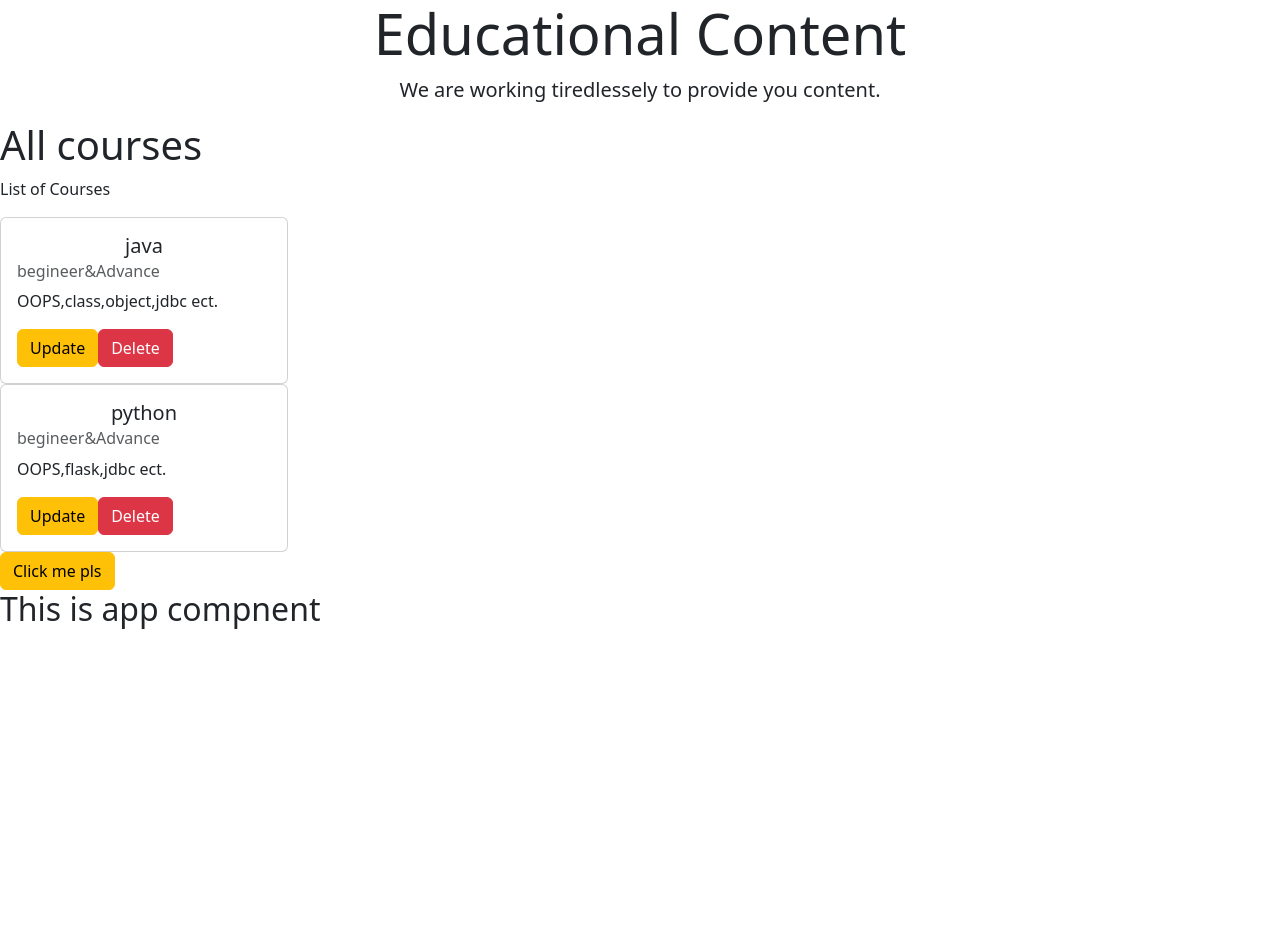
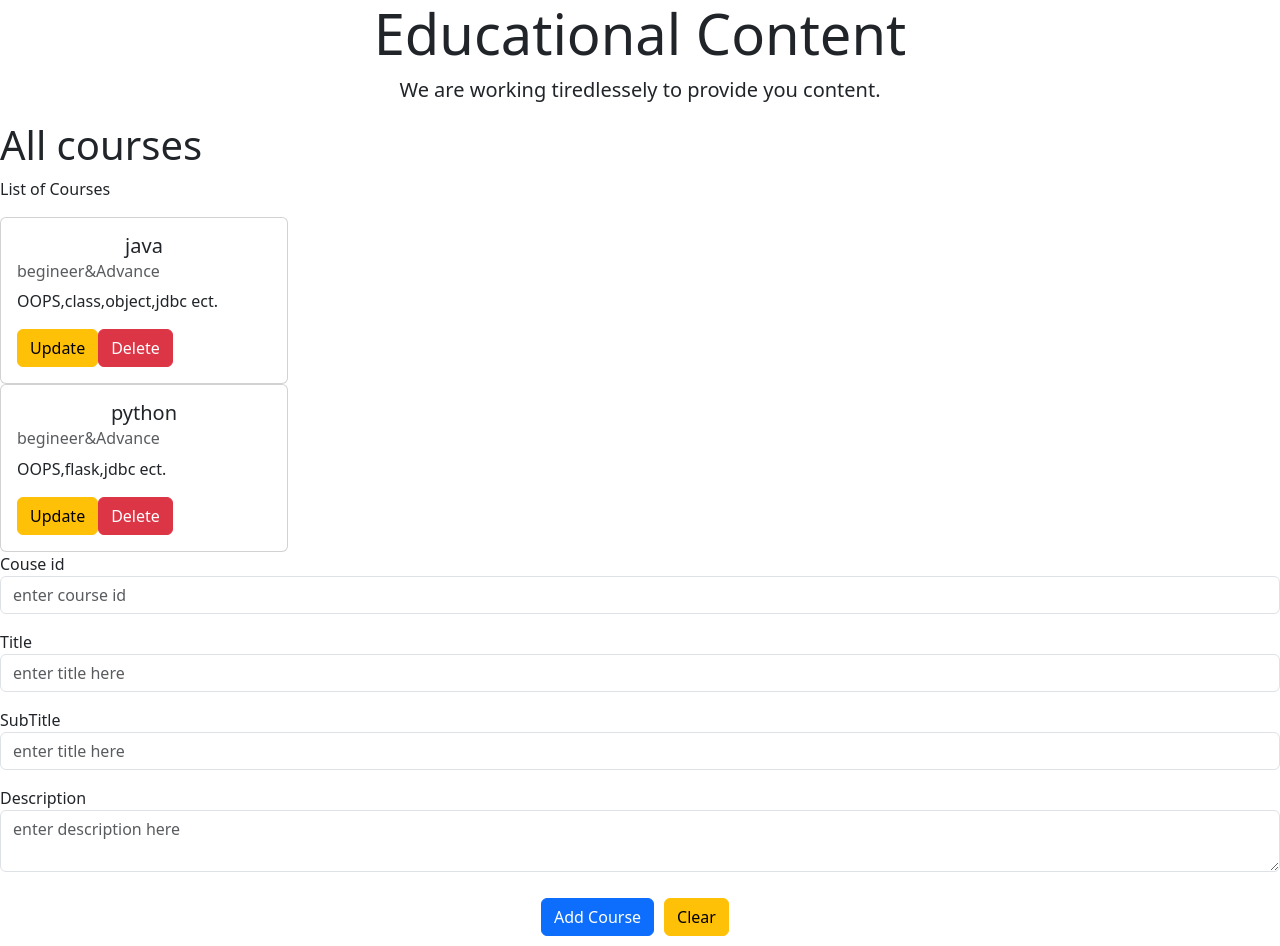
Before and after one commit to anish19091998/reactPortal, a React (Create React App) app: page / in a window 1280 px wide. Before the commit the page ends 800 px from the top, so only its background shows below. Built offline with nearby package versions, Linux system fonts and the light colour scheme.

Commit message:
formAdded

```diff
--- a/src/App.js
+++ b/src/App.js
@@ -7,23 +7,22 @@ import { ToastContainer, toast } from 'react-toastify';
 import 'react-toastify/dist/ReactToastify.css';
 import Course from './component/Course';
 import Courses from './component/Courses';
+import AddCourse from './component/AddCourse';
+import { Fragment } from 'react';
 
 
 function App() {
   const notify = () => toast("Wow so easy!");
 
   return (
-    <div>
+    <Fragment>
 
     <Home/>
     <Courses/>
+    <AddCourse/>
+    </Fragment>
 
-    <Button color='warning'  onClick={notify}>Click me pls</Button>
-
-
-
-    <h2>This is app compnent</h2></div>
-  );
+    );
 }
 
 export default App;
--- /dev/null
+++ b/src/component/AddCourse.js
@@ -0,0 +1,33 @@
+import React, { Fragment } from "react";
+import {Button, Container, Form, FormGroup, Input } from "reactstrap";
+
+const AddCourse=()=>{
+    return <Fragment>
+        <Form>
+            <FormGroup>
+                <label for="courseid">Couse id</label>
+                <Input  type="text" placeholder="enter course id" id="courseid" name="courseid"/>
+            </FormGroup>
+            <FormGroup>
+                <label for="title">Title</label>
+                <Input  type="text" placeholder="enter title here" id="title" name="title"/>
+            </FormGroup>
+
+            <FormGroup>
+                <label for="subtitle">SubTitle</label>
+                <Input  type="text" placeholder="enter title here" id="title" name="title"/>
+            </FormGroup>
+            <FormGroup>
+                <label for="content">Description</label>
+                <Input  type="textarea" placeholder="enter description here" id="content" name="content"/>
+            </FormGroup>
+
+            <Container className="text-center">
+                <Button color="primary">Add Course </Button>
+                <Button color="warning"style={{margin:'10px'}}> Clear</Button>
+            </Container>
+
+        </Form>
+    </Fragment>
+}
+export default AddCourse;
```
